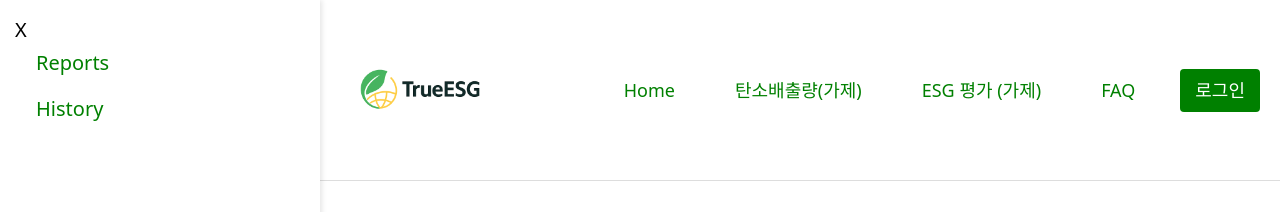
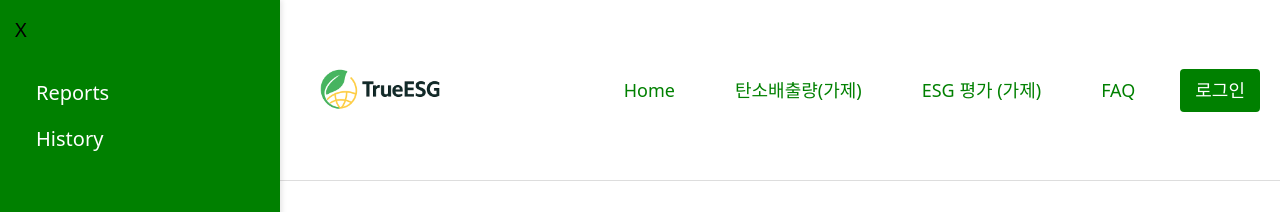
Before and after one commit to xhd24/esg-project, a React (Vite) app in the folder frontend/: page / in a window 1280 px wide. Both pictures are taken after a click on the button 32 px from the left and 32 px from the top of the page. Shown: the top 212 px of the page. Built offline with nearby package versions, Linux system fonts and the light colour scheme.

Commit message:
wrapped up main page

```diff
--- a/frontend/src/App.jsx
+++ b/frontend/src/App.jsx
@@ -16,7 +16,7 @@ import { useState } from "react";
 
 function App() {
   const [isSidebarOpen, setSidebarOpen] = useState(false);
-  const sidebarWidth = 320;
+  const sidebarWidth = 280;
 
   return (
     <BrowserRouter>
--- a/frontend/src/index.css
+++ b/frontend/src/index.css
@@ -16,25 +16,15 @@
 }
 
 .main_nav .nav-link {
-  color: green !important;
   font-weight: 500;
   font-size: 18px;
   transition: color 0.3s ease, transform 0.2s ease;
   padding: 8px 15px;
   text-decoration: none;
+  color: green !important;
 }
 
 .main_nav .nav-link:hover {
-  color: var(--light-green) !important;
-  transform: translateY(-2px);
-}
-.nav .nav-link {
-  color: green !important;
-  font-weight: 500;
-  transition: color 0.3s ease, transform 0.2s ease;
-}
-
-.nav .nav-link:hover {
   color: var(--light-green) !important;
   transform: translateY(-2px);
 }
@@ -50,7 +40,6 @@
   padding: 8px 20px;
 }
 
-
 .logo {
   width: 160px;                 /* ✅ 크기만 조절 */
   height: auto;
--- a/frontend/src/pages/Home.jsx
+++ b/frontend/src/pages/Home.jsx
@@ -2,10 +2,16 @@ import { useEffect, useRef, useState } from 'react';
 import main_esg from '../assets/images/main_esg.png';
 import main_esg2 from '../assets/images/main_esg2.png';
 import styles from './css/Home.module.css';
+import { Navigate, useNavigate } from 'react-router-dom';
 
 function Home() {
     const textRef = useRef(null);
     const [isTextVisible, setIsTextVisible] = useState(false);
+
+    const navigate = useNavigate();
+    const handleClick = () => {
+        navigate('/assessment');
+    }
 
     useEffect(() => {
         const observer = new IntersectionObserver(
@@ -60,7 +66,7 @@ function Home() {
                         효율적이고 간편한 ESG 대응 및 관리,<br />
                         지금 시작해보세요
                     </h1>
-                    <button className={styles.ctaBtn}>무료 평가 시작하기</button>
+                    <button onClick={handleClick} className={styles.ctaBtn}>무료 평가 시작하기</button>
                 </div>
             </div>
         </div>
--- a/frontend/src/pages/Sidebar.jsx
+++ b/frontend/src/pages/Sidebar.jsx
@@ -50,7 +50,7 @@ const Sidebar = ({ width = 280, isOpen, setOpen }) => {
         className={styles.button}
       >
         {isOpen ? (
-          <span>X</span>
+          <span className={styles.close}>X</span>
         ) : (
           <img
             src={menu}
@@ -59,14 +59,14 @@ const Sidebar = ({ width = 280, isOpen, setOpen }) => {
           />
         )}
       </button>
-
+<br/>
       <div className={styles.content}>
         <ul className="nav flex-column">
           <li className="nav-item">
-            <Link to="/report" className="nav-link">Reports</Link>
+            <Link to="/report" className="nav-link"><span className={styles.white}>Reports</span></Link>
           </li>
           <li className="nav-item">
-            <Link to="/history" className="nav-link">History</Link>
+            <Link to="/history" className="nav-link"><span className={styles.white}>History</span></Link>
           </li>
         </ul>
       </div>
--- a/frontend/src/pages/css/Sidebar.module.css
+++ b/frontend/src/pages/css/Sidebar.module.css
@@ -15,33 +15,39 @@
 }
 
 .sidebar {
-  background-color: lightgray;
+  background-color: green !important;
   position: fixed;
   top: 0;
   bottom: 0;
   left: 0;
   transition: 0.4s ease;
-  color: #202020;
   height: 100%;
   z-index: 99;
   font-size: 20px;
 }
 
 .button {
-  position: fixed;       /* 화면 왼쪽 상단 고정 */
+  position: fixed;
+  /* 화면 왼쪽 상단 고정 */
   top: 15px;
   left: 15px;
-  width: auto;           /* 아이콘 크기에 맞춤 */
+  width: auto;
+  /* 아이콘 크기에 맞춤 */
   height: auto;
-  z-index: 2000;         /* 사이드바 위에 뜨도록 */
+  z-index: 2000;
+  /* 사이드바 위에 뜨도록 */
   border: none;
-  background: none;      /* 배경 제거 */
-  padding: 0;            /* 불필요 여백 제거 */
-  cursor: pointer;       /* 마우스 올리면 손가락 모양 */
+  background: none;
+  /* 배경 제거 */
+  padding: 0;
+  /* 불필요 여백 제거 */
+  cursor: pointer;
+  /* 마우스 올리면 손가락 모양 */
 }
 
 .openBtn {
-  width: 35px;   /* 원하는 크기로 조절 */
+  width: 35px;
+  /* 원하는 크기로 조절 */
   height: 35px;
 }
 
@@ -54,3 +60,12 @@
 .icon {
   margin: 0;
 }
+
+.white:hover {
+  color: var(--light-green) !important;
+  transform: translateY(-2px);
+}
+
+.white {
+  color: white;
+}
```
